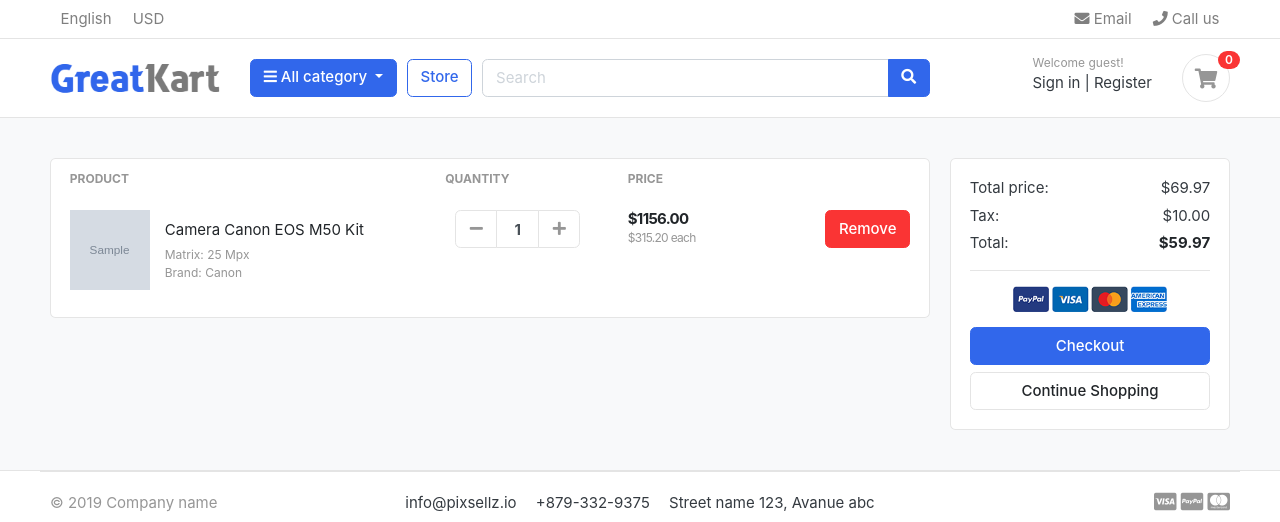
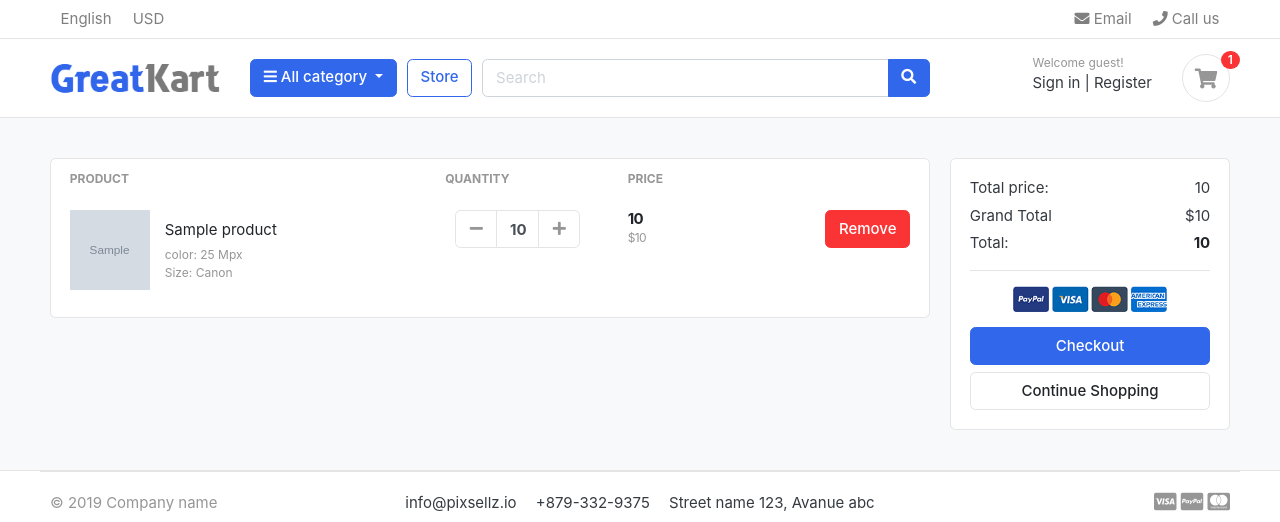
Before and after one commit to jaykri1989/shopkart-django, a Django app: template templates/store/cart.html in a window 1280 px wide. Shown: the top 522 px of the page. Run offline with Django 4.2, Linux system fonts and the light colour scheme; the template is opened without the code that fills it: most values are stand-ins (such as "Sample title", 1, 10 or a date in 2020); grey boxes marked "Sample" are stand-in pictures; some libraries are stand-ins or nearby versions; some web fonts are replaced.

Commit message:
second commit

```diff
--- a/carts/models.py
+++ b/carts/models.py
@@ -17,5 +17,8 @@
     quantity= models.IntegerField()
     is_active = models.BooleanField (default=True)
 
-    def __unicode__(self):
+    def sub_total (self):
+        return self.product.price*self.quantity
+
+    def __str__(self):
         return self.product
--- a/carts/urls.py
+++ b/carts/urls.py
@@ -5,4 +5,6 @@
 
     path ('', views.cart, name= 'cart' ),
     path ('add_cart/<int:product_id>/', views.add_cart, name= 'add_cart'),
+    path ('remove_cart/<int:product_id>/', views.remove_cart, name= 'remove_cart'),
+    path ('remove_cart_item/<int:product_id>/', views.remove_cart_item, name= 'remove_cart_item'),
 ]
--- a/greatkart/settings.py
+++ b/greatkart/settings.py
@@ -41,6 +41,7 @@
     'accounts',
     'store',
     'carts',
+    'carts.context_processors.counter',
 ]
 
 MIDDLEWARE = [
--- a/store/models.py
+++ b/store/models.py
@@ -20,5 +20,5 @@
         return reverse ('product_detail', args= [self.category.slug, self.slug])
 
 
-    def _str_ (self):
+    def __str__ (self):
         return self.product_name
--- a/store/urls.py
+++ b/store/urls.py
@@ -8,5 +8,6 @@
     path('', views.store, name= 'store'),
     path('<slug:category_slug>/', views.store, name= 'products_by_category'),
     path('<slug:category_slug>/<slug:product_slug>/', views.product_detail, name= 'product_detail'),
+    path('<slug:category_slug>/<slug:product_slug>/', views.store, name= 'store'),
 
 ]
--- a/templates/includes/navbar.html
+++ b/templates/includes/navbar.html
@@ -68,9 +68,9 @@
               <a href="./register.html"> Register</a>
             </div>
           </div>
-          <a href="./cart.html" class="widget-header pl-3 ml-3">
+          <a href="{% url 'cart' %}" class="widget-header pl-3 ml-3">
             <div class="icon icon-sm rounded-circle border"><i class="fa fa-shopping-cart"></i></div>
-            <span class="badge badge-pill badge-danger notify">0</span>
+            <span class="badge badge-pill badge-danger notify">{{cart_count}}</span>
           </a>
         </div> <!-- widgets-wrap.// -->
       </div> <!-- col.// -->
--- a/templates/store/cart.html
+++ b/templates/store/cart.html
@@ -9,7 +9,14 @@
 <div class="container">
 
 <!-- ============================ COMPONENT 1 ================================= -->
+{% if not cart_items %}
+<h2 class = "text-center">Your Shopping Cart Is Empty</h2>
+<br>
+<div class= "text-center">
+	<a href="{ % url 'store' % } " class="btn btn-primary"> CONTINUE SHOPPING </a>
+</div>
 
+{% else %}
 <div class="row">
 	<aside class="col-lg-9">
 <div class="card">
@@ -30,8 +37,8 @@
 		<figure class="itemside align-items-center">
 			<div class="aside"><img src="{{ cart_item.product.images.url }}" class="img-sm"></div>
 			<figcaption class="info">
-				<a href="#" class="title text-dark">Camera Canon EOS M50 Kit</a>
-				<p class="text-muted small">Matrix: 25 Mpx <br> Brand: Canon</p>
+				<a href="{{cart_item.product.get_url }}" class="title text-dark">{{cart_item.product.product_name}}</a>
+				<p class="text-muted small">color: 25 Mpx <br> Size: Canon</p>
 			</figcaption>
 		</figure>
 	</td>
@@ -40,23 +47,23 @@
 					<div class="col">
 						<div class="input-group input-spinner">
 							<div class="input-group-prepend">
-							<button class="btn btn-light" type="button" id="button-plus"> <i class="fa fa-minus"></i> </button>
+							<a href= "{% url 'remove_cart' cart_item.product.id %}" class="btn btn-light" type="button" id="button-plus"> <i class="fa fa-minus"></i> </a>
 							</div>
-							<input type="text" class="form-control"  value="1">
+							<input type="text" class="form-control"  value="{{cart_item.quantity}}">
 							<div class="input-group-append">
-							<button class="btn btn-light" type="button" id="button-minus"> <i class="fa fa-plus"></i> </button>
+							<a href= "{% url 'add_cart' cart_item.product.id %}"class="btn btn-light" type="button" id="button-minus"> <i class="fa fa-plus"></i> </a>
 							</div>
 						</div> <!-- input-group.// -->
 					</div> <!-- col.// -->
 	</td>
 	<td>
 		<div class="price-wrap">
-			<var class="price">$1156.00</var>
-			<small class="text-muted"> $315.20 each </small>
+			<var class="price">{{cart_item.sub_total}}</var>
+			<small class="text-muted"> ${{cart_item.product.price}} </small>
 		</div> <!-- price-wrap .// -->
 	</td>
 	<td class="text-right">
-	<a href="" class="btn btn-danger"> Remove</a>
+	<a href="{% url 'remove_cart_item' cart_item.product.id %}" class="btn btn-danger"> Remove</a>
 	</td>
 </tr>
 {% endfor %}
@@ -72,22 +79,22 @@
 		<div class="card-body">
 			<dl class="dlist-align">
 			  <dt>Total price:</dt>
-			  <dd class="text-right">$69.97</dd>
+			  <dd class="text-right">{{total}}</dd>
 			</dl>
 			<dl class="dlist-align">
-			  <dt>Tax:</dt>
-			  <dd class="text-right"> $10.00</dd>
+			  <dt>Grand Total</dt>
+			  <dd class="text-right"> ${{tax}}</dd>
 			</dl>
 			<dl class="dlist-align">
 			  <dt>Total:</dt>
-			  <dd class="text-right text-dark b"><strong>$59.97</strong></dd>
+			  <dd class="text-right text-dark b"><strong>{{grand_total}}</strong></dd>
 			</dl>
 			<hr>
 			<p class="text-center mb-3">
 				<img src="{% static './images/misc/payments.png' %}" height="26">
 			</p>
 			<a href="./place-order.html" class="btn btn-primary btn-block"> Checkout </a>
-			<a href="./store.html" class="btn btn-light btn-block">Continue Shopping</a>
+			<a href="{% url 'store'%}" class="btn btn-light btn-block">Continue Shopping</a>
 		</div> <!-- card-body.// -->
 		</div> <!-- card.// -->
 
@@ -95,6 +102,8 @@
 
 
 </div> <!-- row.// -->
+
+{% endif %}
 <!-- ============================ COMPONENT 1 END .// ================================= -->
 
 </div> <!-- container .//  -->
--- a/templates/store/product_detail.html
+++ b/templates/store/product_detail.html
@@ -73,7 +73,13 @@
 	{% if single_product.stock <= 0 %}
 	<h5 class= " text-danger "> Out Of Stock </h5>
 	{% else %}
+			{%if in_cart%}
+	<!---added to cart---->
+				<a href="#" class="btn  btn-success"> <span class="text">Added to cart</span> <i class="fas fa-check"></i>  </a>
+				<a href="{% url 'cart' %}" class="btn  btn-outline-primary"> <span class="text">View Cart</span> <i class="fas fa-eye"></i>  </a>
+			{%else%}
 	<a href="{% url 'add_cart' single_product.id %}" class="btn  btn-primary"> <span class="text">Add to cart</span> <i class="fas fa-shopping-cart"></i>  </a>
+			{%endif%}
 	{% endif %}
 </article> <!-- product-info-aside .// -->
 		</main> <!-- col.// -->
--- a/templates/store/store.html
+++ b/templates/store/store.html
@@ -144,7 +144,7 @@
 
 					</div> <!-- price-wrap.// -->
 				</div>
-				<a href="#" class="btn btn-block btn-primary">Add to cart </a>
+				<a href= "{% url 'add_cart' product.id %}" class="btn btn-block btn-primary">Add to cart </a>
 			</figcaption>
 		</figure>
 	</div> <!-- col.// -->
```
Also changed, not shown: carts/context_processors.py (added, +20 -0 lines), carts/views.py (+32 -4 lines), store/views.py (+9 -1 lines), db.sqlite3.
